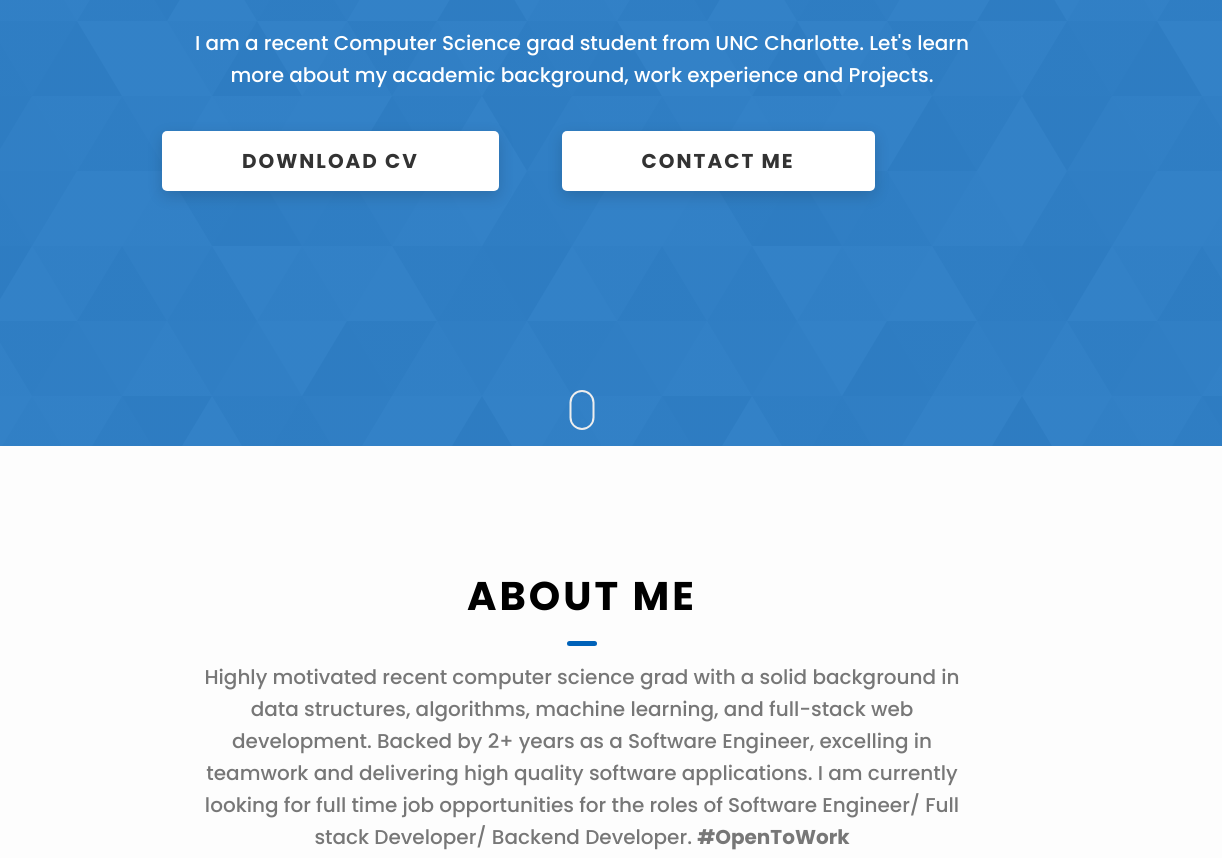
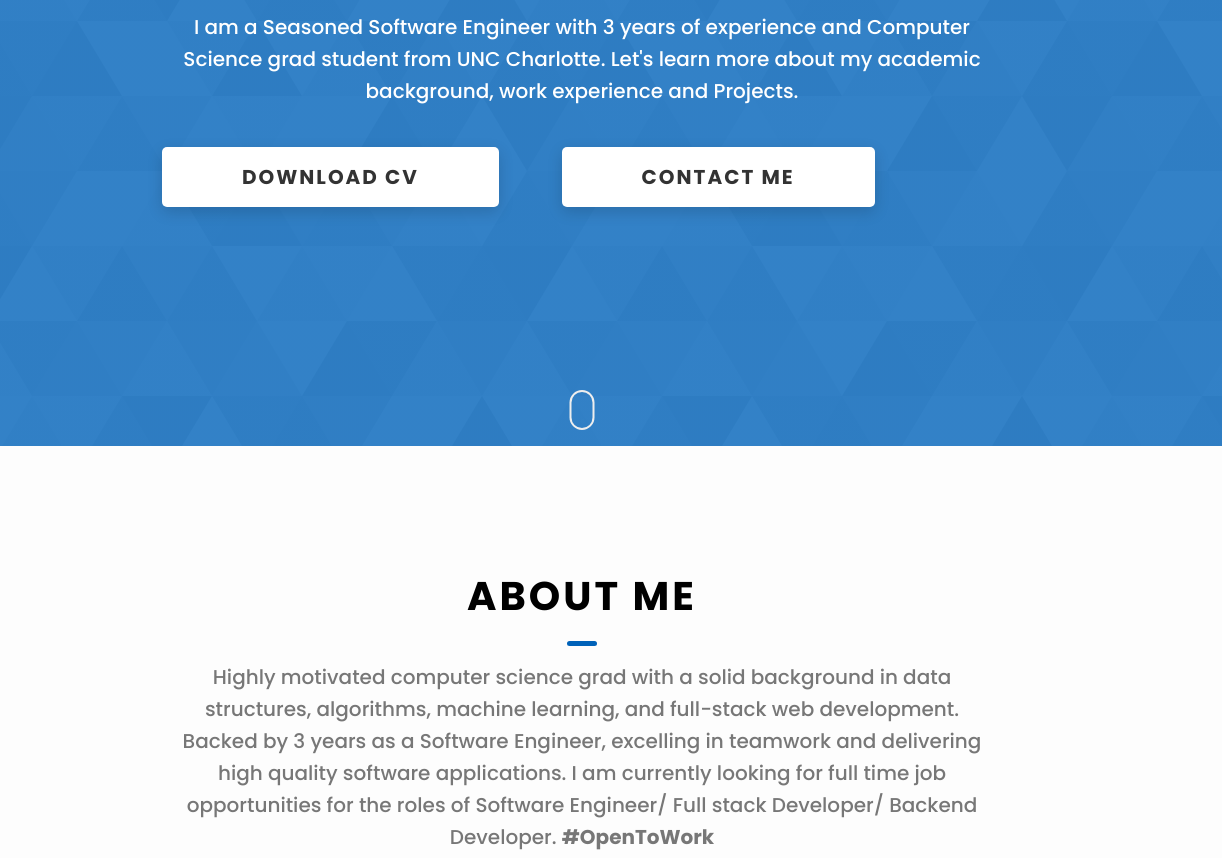
Before and after one commit to YJ-gitrepo/My_Portfolio, a website: page index.html in a window 1280 px wide. Shown: the part 354-1212 px from the top of the page, 58-1280 px from the left. Drawn offline with nearby package versions, Linux system fonts and the light colour scheme; a web font is replaced by a local one.

Commit message:
update intro

```diff
--- a/index.html
+++ b/index.html
@@ -94,7 +94,7 @@
           id="element"></span> </h1>
       <div class="home-hero__info">
         <p class="text-primary">
-          I am a recent Computer Science grad student from UNC Charlotte. Let's learn more about my academic background,
+          I am a Seasoned Software Engineer with 3 years of experience and Computer Science grad student from UNC Charlotte. Let's learn more about my academic background,
           work experience and Projects.
       </div>
       <div class="home-hero__cta">
@@ -131,8 +131,8 @@
       <h2 class="heading heading-sec heading-sec__mb-med">
         <span class="heading-sec__main">About Me</span>
         <span class="heading-sec__sub">
-          Highly motivated recent computer science grad with a solid background in data structures, algorithms, machine
-          learning, and full-stack web development. Backed by 2+ years as a Software Engineer, excelling in teamwork and
+          Highly motivated computer science grad with a solid background in data structures, algorithms, machine
+          learning, and full-stack web development. Backed by 3 years as a Software Engineer, excelling in teamwork and
           delivering high quality software applications. I am currently looking for full time job opportunities for the
           roles of Software Engineer/ Full stack Developer/ Backend Developer. <strong>#OpenToWork </strong>
         </span>
```
